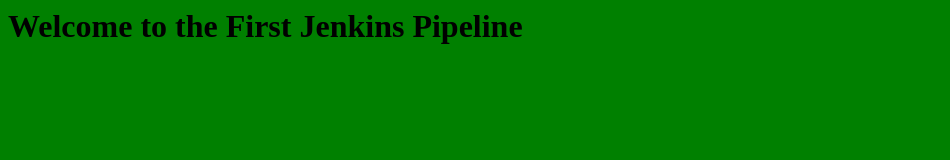
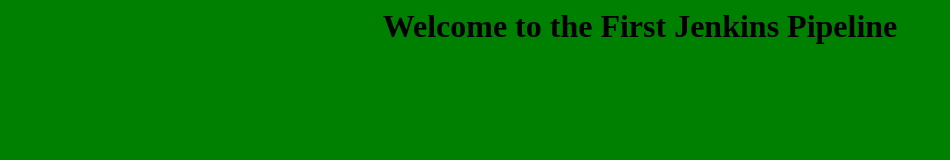
Before and after one commit to sveridevops/a3batch1, a plain HTML site: page index.html in a window 1280 px wide. Shown: the whole page, without its empty margins (0-950 px from the left). Drawn offline with Linux system fonts and the light colour scheme.

Commit message:
updated index

```diff
--- a/index.html
+++ b/index.html
@@ -2,7 +2,7 @@
 
 <body bgcolor=green>
 
-<h1>Welcome to the First Jenkins Pipeline</h1>
+<center><h1>Welcome to the First Jenkins Pipeline</h1></center>
 
 </body>
 
```
